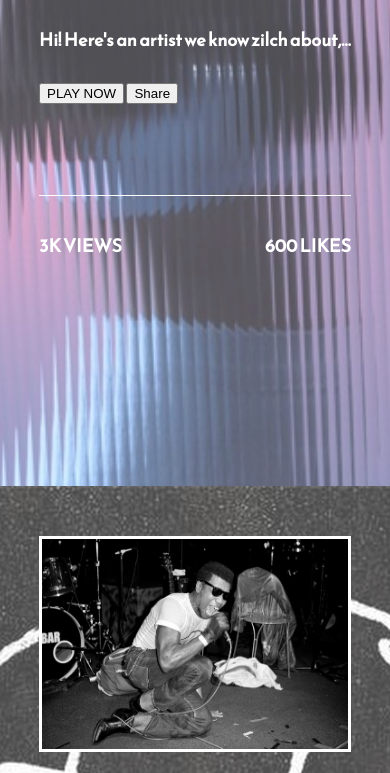
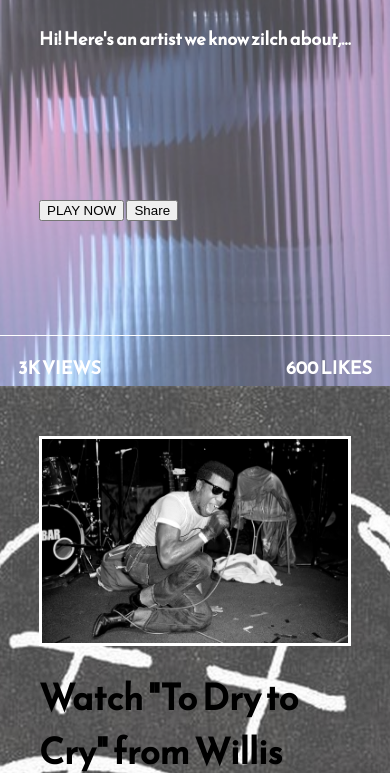
Before and after one commit to frankieGP/CSS-wk3, a plain HTML site: page index.html in a window 390 px wide. Shown: the part 414-1187 px from the top of the page. Drawn offline with Linux system fonts and the light colour scheme.

Commit message:
begin working on responsiveness for two viewports

```diff
--- a/index.html
+++ b/index.html
@@ -1,13 +1,3 @@
-
-
-
-
-
-
-
-
-
-
 
 
 <!DOCTYPE html>
@@ -34,8 +24,8 @@
           <button type="button" name="button">Share </button>
         </div>
         <div class="score">
-          <p class="views">3K VIEWS</p>
-          <p class="likes">600 LIKES</p>
+          <a class="views">3K VIEWS</a>
+          <a class="likes">600 LIKES</a>
         </div>
       </div>
       <div class="second col">
@@ -51,8 +41,8 @@
           <button type="button" name="button">Share </button>
         </div>
         <div class="score">
-          <p class="views">7K VIEWS</p>
-          <p class="likes">3000 LIKES</p>
+          <a class="views">7K VIEWS</a>
+          <a class="likes">3000 LIKES</a>
         </div>
       </div>
       <div class="third col">
@@ -68,8 +58,8 @@
           <button type="button" name="button">Share </button>
         </div>
         <div class="score">
-          <p class="views">7K VIEWS</p>
-          <p class="likes">3000 LIKES</p>
+          <a class="views">7K VIEWS</a>
+          <a class="likes">3000 LIKES</a>
         </div>
       </div>
       <div class="fourth col">
@@ -85,8 +75,8 @@
           <button type="button" name="button">Share </button>
         </div>
         <div class="score">
-          <p class="views">7K VIEWS</p>
-          <p class="likes">3000 LIKES</p>
+          <a class="views">7K VIEWS</a>
+          <a class="likes">3000 LIKES</a>
         </div>
       </div>
     </div>
--- a/scss/base/_base.scss
+++ b/scss/base/_base.scss
@@ -24,5 +24,8 @@ a {
 }
 
 p {
-   @include ellipsis;
+   @media #{$brk-mobile} {
+     @include ellipsis;
+
+   }
 }
--- a/scss/base/_variables.scss
+++ b/scss/base/_variables.scss
@@ -14,3 +14,7 @@ $stack-reem: 'Reem Kufi', sans-serif;
 //asset paths
 
 $path-img: '../img';
+
+//Media Query breakpoints
+$brk-mobile: "(max-width: 768px)";
+$brk-wide: "(min-width: 769px)";
--- a/scss/components/_buttons.scss
+++ b/scss/components/_buttons.scss
@@ -1,5 +1,6 @@
 .buttons {
   width: 80%;
+  height: 10%;
   margin: auto;
   display: block;
 }
--- a/scss/components/_index.scss
+++ b/scss/components/_index.scss
@@ -1,2 +1 @@
 @import 'buttons';
-@import 'typography';
--- a/scss/layout/_columns.scss
+++ b/scss/layout/_columns.scss
@@ -1,5 +1,10 @@
 .col {
   @include bkprop(no-repeat, cover, center, inline-block);
   width: 100%;
-  height: 50em;
+  height: 100%;
+
+  @media #{$brk-wide} {
+    width: 25%;
+    float:left;
+  }
 }
--- a/scss/layout/_containers.scss
+++ b/scss/layout/_containers.scss
@@ -1,5 +1,6 @@
 .container {
-  margin: auto;
+  margin: 0 auto;
+  height: 50em;
 }
 
 
--- a/scss/layout/_extends.scss
+++ b/scss/layout/_extends.scss
@@ -2,7 +2,7 @@
 //Background Image properties//
 %bgimg {
   @include bkprop(no-repeat, cover, center, inline-block);
-  height: 50em;
+  height: 100%;
   content: "";
   opacity: 0.7;
   top: 0;
--- a/scss/layout/_footer.scss
+++ b/scss/layout/_footer.scss
@@ -1,10 +1,11 @@
 .score {
   color: $color-prime;
-  margin: auto;
-  margin-top: 5em;
-  width: 80%;
-  display: block;
+  position: absolute;
+
+  margin-top: 60px;
+  width: 100%;
   border-top: 1px solid $color-prime;
+
   padding-top: 1em;
 
 }
@@ -12,8 +13,11 @@
 .views {
   float: left;
   display: inline;
+  margin-left: 1em;
 }
 .likes {
   float: right;
   display: inline;
+  margin-right: 1em;
+
 }
--- a/scss/layout/_foreground.scss
+++ b/scss/layout/_foreground.scss
@@ -1,6 +1,6 @@
 .opaque img {
   width: 80%;
-  height: 12em;
+  height: 30%;
   margin: auto;
   margin-top: 50px;
   display: block;
@@ -11,6 +11,7 @@
 
 .text {
   width: 80%;
+  height: 40%;
   margin: auto;
   display: block;
 }
```
Also changed, not shown: css/application.css, scss/components/_typography.scss (deleted), 1 other file.
